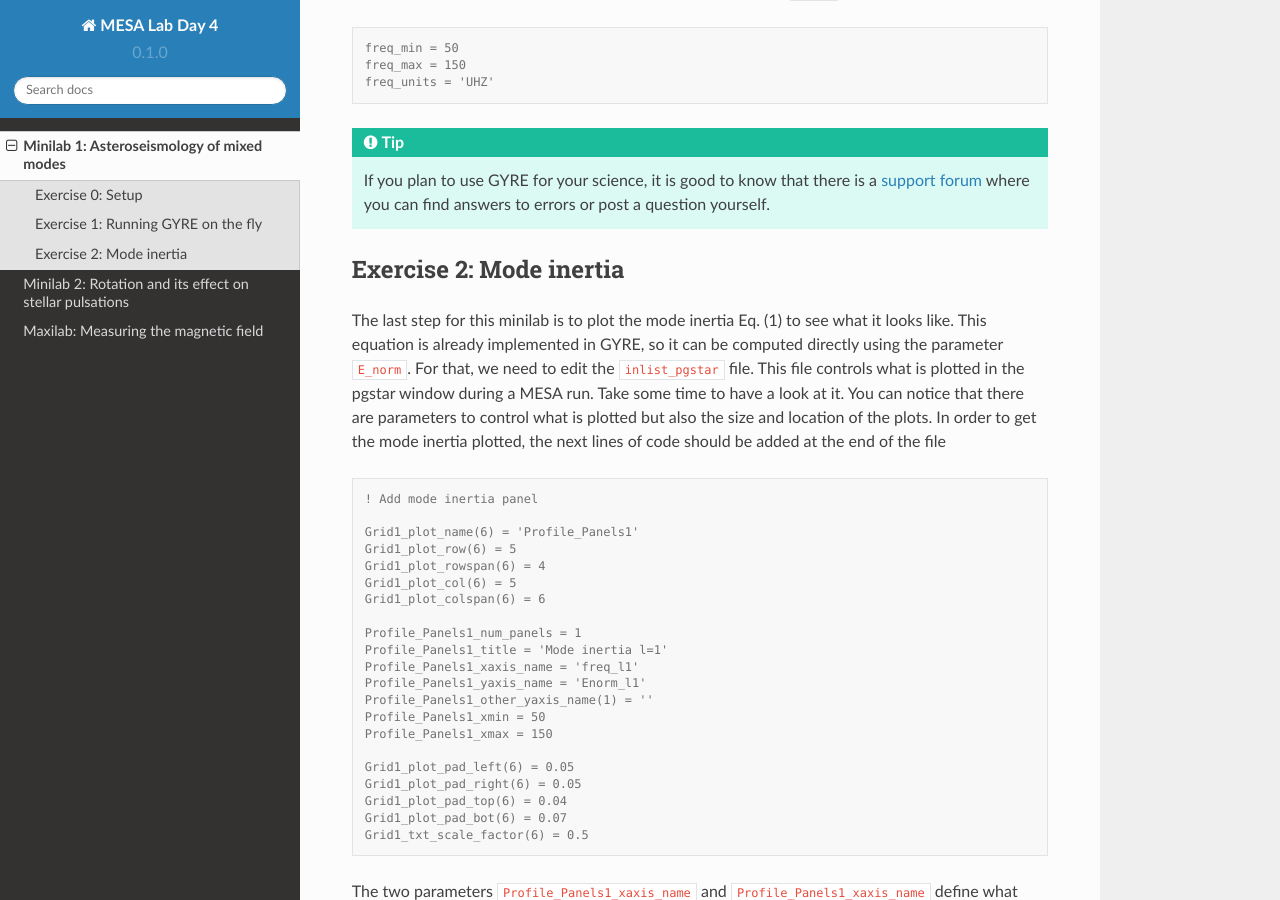
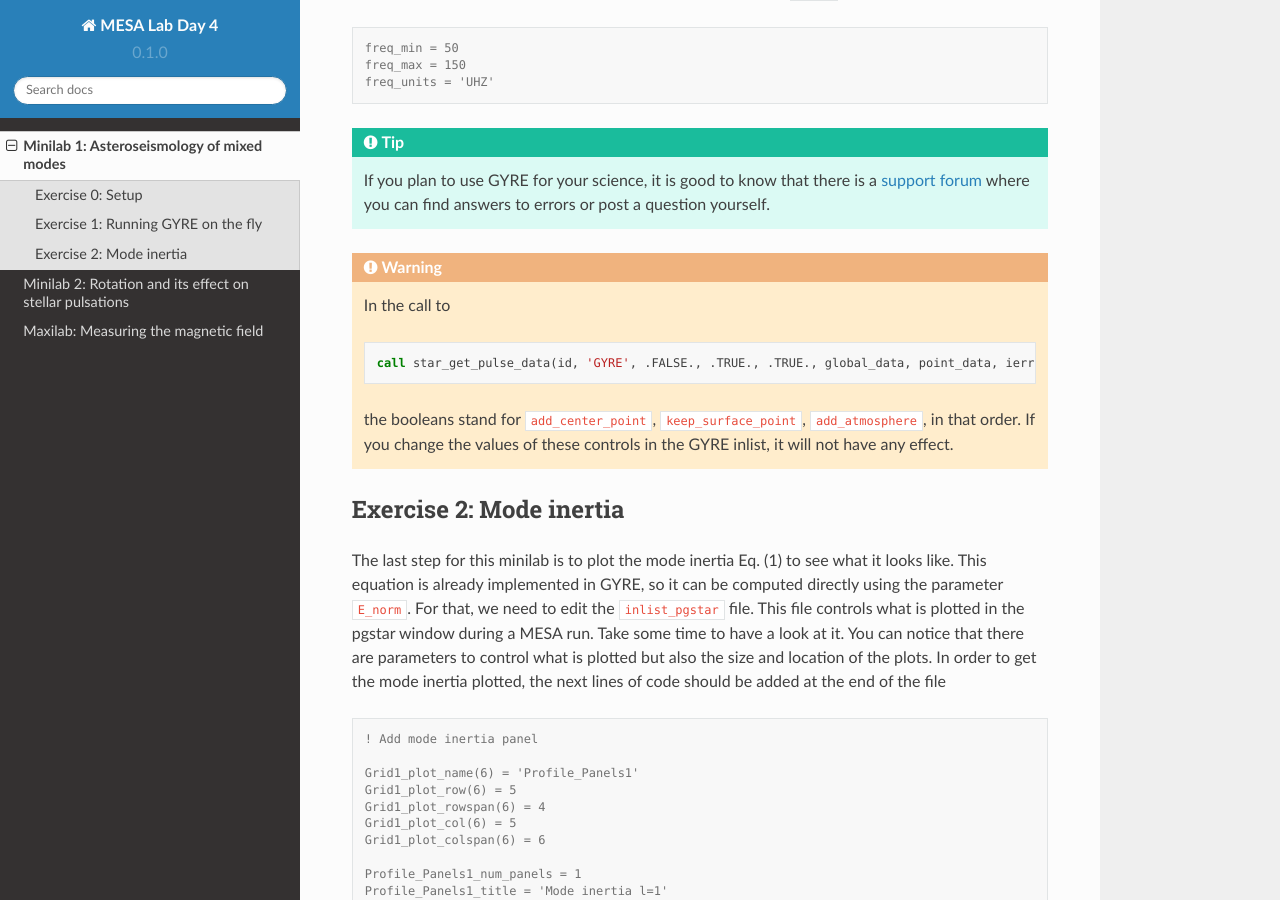
Before and after one commit to mesa-summer-school-2023/mesa-school-bugnet, a Sphinx documentation site: the page built from docs/minilab1.rst, in a window 1280 px wide and 900 px high, scrolled down 5587 px. Built offline with Sphinx 7.4.7 and the Read the Docs theme 2.0.0, drawn with Linux system fonts in a browser that asks for light colours.

Commit message:
Update minilab1.rst

```diff
--- a/docs/minilab1.rst
+++ b/docs/minilab1.rst
@@ -216,6 +216,16 @@ You can edit the ``gyre_mix.in`` to change the range (and units of the range) of
 
     If you plan to use GYRE for your science, it is good to know that there is a `support forum <http://user.astro.wisc.edu/~townsend/gyre-forums/>`__ where you can find answers to errors or post a question yourself.
 
+.. warning::
+
+    In the call to
+
+    .. code-block:: fortran
+
+       call star_get_pulse_data(id, 'GYRE', .FALSE., .TRUE., .TRUE., global_data, point_data, ierr)
+
+    the booleans stand for ``add_center_point``, ``keep_surface_point``, ``add_atmosphere``, in that order. If you change the values of these controls in the GYRE inlist, it will not have any effect.
+
 Exercise 2: Mode inertia
 --------
 
```
